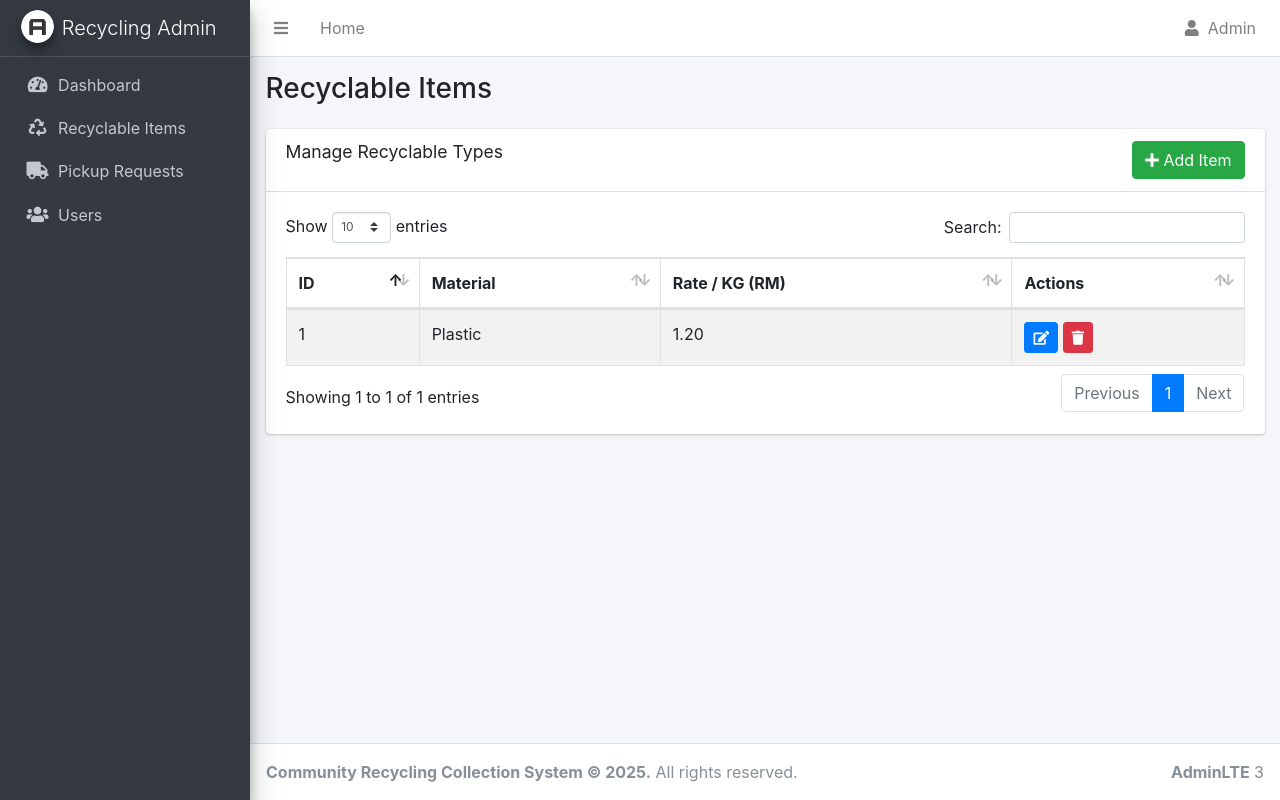
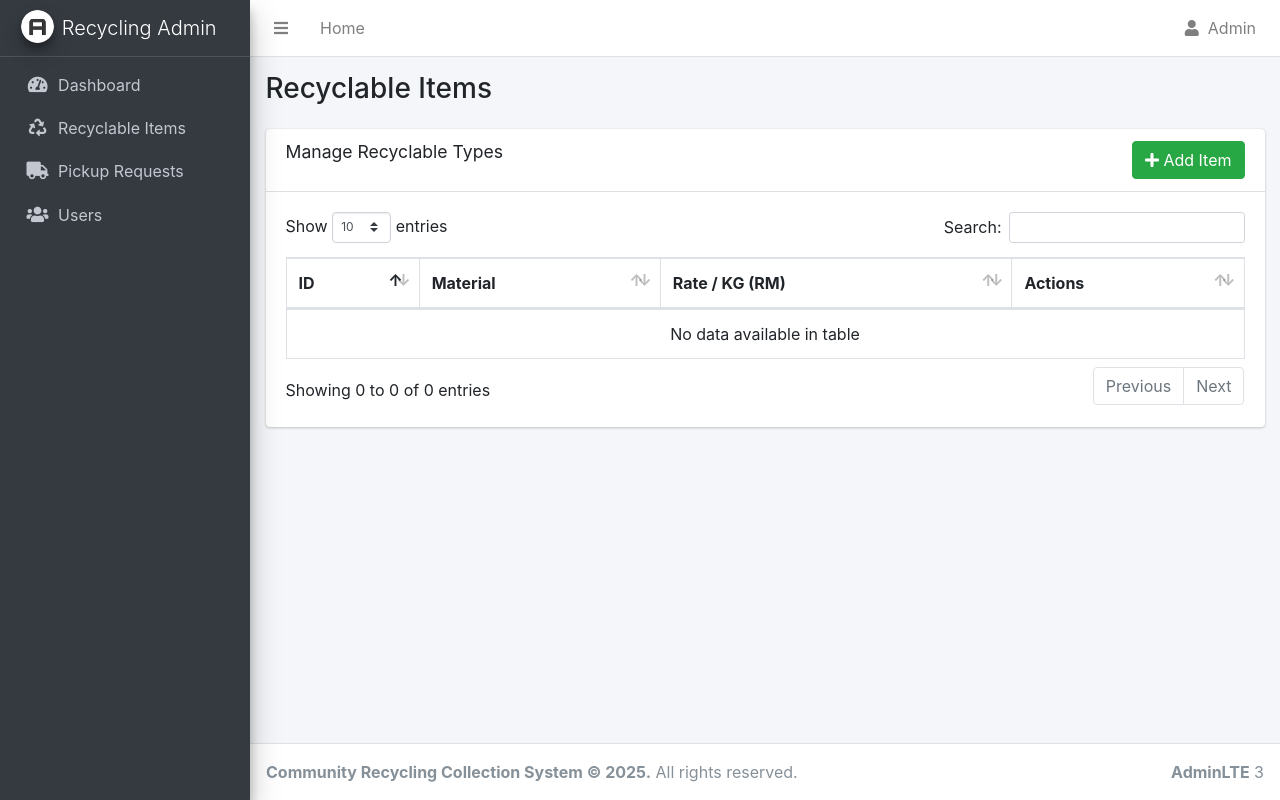
Before and after one commit to aunifthh/recycle, a PHP site: page /admin/recyclable.php in a window 1280 px wide. Run offline with PHP 8.4, Linux system fonts and the light colour scheme; some libraries are stand-ins or nearby versions.

Commit message:
Update recyclable.php

```diff
--- a/admin/recyclable.php
+++ b/admin/recyclable.php
@@ -43,7 +43,7 @@
                     </div>
 
                     <div class="card-body">
-                        <table id="recycleTable" class="table table-bordered table-striped">
+                        <table id="recycleTable" class="table table-bordered table-hover">
                             <thead>
                                 <tr>
                                     <th>ID</th>
@@ -52,18 +52,7 @@
                                     <th>Actions</th>
                                 </tr>
                             </thead>
-                            <tbody>
-                                <!-- Sample data (Replace with database) -->
-                                <tr>
-                                    <td>1</td>
-                                    <td>Plastic</td>
-                                    <td>1.20</td>
-                                    <td>
-                                        <button class="btn btn-primary btn-sm"><i class="fas fa-edit"></i></button>
-                                        <button class="btn btn-danger btn-sm"><i class="fas fa-trash"></i></button>
-                                    </td>
-                                </tr>
-                            </tbody>
+
                         </table>
                     </div>
 
@@ -86,19 +75,42 @@
             <div class="modal-body">
 
                 <label>Material Name</label>
-                <input type="text" class="form-control mb-2" placeholder="e.g. Plastic" required>
+                <input id="addMaterial" type="text" class="form-control mb-2" placeholder="e.g. Plastic" required>
 
                 <label>Rate per KG (RM)</label>
-                <input type="number" step="0.01" class="form-control" placeholder="0.00" required>
+                <input id="addRate" type="number" step="0.01" class="form-control" placeholder="0.00" required>
 
             </div>
             <div class="modal-footer">
                 <button class="btn btn-secondary" data-dismiss="modal">Cancel</button>
-                <button class="btn btn-success">Save</button>
+                <button id="addItemBtn" class="btn btn-success">Save</button>
             </div>
         </form>
     </div>
 </div>
+
+<div class="modal fade" id="editModal">
+    <div class="modal-dialog">
+        <form class="modal-content">
+            <div class="modal-header">
+                <h5 class="modal-title">Edit Recyclable Item</h5>
+            </div>
+            <div class="modal-body">
+                <label>Material Name</label>
+                <input id="editMaterial" type="text" class="form-control mb-2" required>
+
+                <label>Rate per KG (RM)</label>
+                <input id="editRate" type="number" step="0.01" class="form-control" required>
+            </div>
+
+            <div class="modal-footer">
+                <button class="btn btn-secondary" data-dismiss="modal">Cancel</button>
+                <button id="saveEditBtn" class="btn btn-primary">Save</button>
+            </div>
+        </form>
+    </div>
+</div>
+
 
 <!-- Scripts -->
 <script src="../app/plugins/jquery/jquery.min.js"></script>
@@ -111,5 +123,79 @@
     $("#recycleTable").DataTable();
 </script>
 
+<script>
+    let recycleTable = $("#recycleTable").DataTable();
+
+    // ADD ITEM
+    $("#addItemBtn").on("click", function() {
+        let material = $("#addMaterial").val();
+        let rate = $("#addRate").val();
+
+        if(material && rate){
+            recycleTable.row.add([
+                recycleTable.rows().count() + 1,
+                material,
+                parseFloat(rate).toFixed(2),
+                `
+                <button class="btn btn-primary btn-sm edit-btn"><i class="fas fa-edit"></i></button>
+                <button class="btn btn-danger btn-sm delete-btn"><i class="fas fa-trash"></i></button>
+                `
+            ]).draw(false);
+
+            $("#addModal").modal("hide");
+            $("#addMaterial").val("");
+            $("#addRate").val("");
+        }
+    });
+</script>
+
+<script>
+    let selectedRow;
+
+    // OPEN EDIT MODAL
+    $("#recycleTable tbody").on("click", ".edit-btn", function() {
+        selectedRow = recycleTable.row($(this).parents("tr"));
+        let data = selectedRow.data();
+
+        $("#editMaterial").val(data[1]);
+        $("#editRate").val(data[2]);
+
+        $("#editModal").modal("show");
+    });
+
+    // SAVE EDIT
+    $("#saveEditBtn").on("click", function(e) {
+        e.preventDefault();
+
+        let newMaterial = $("#editMaterial").val();
+        let newRate = $("#editRate").val();
+
+        selectedRow.data([
+            selectedRow.data()[0], // ID stays same
+            newMaterial,
+            parseFloat(newRate).toFixed(2),
+            `
+            <button class="btn btn-primary btn-sm edit-btn"><i class="fas fa-edit"></i></button>
+            <button class="btn btn-danger btn-sm delete-btn"><i class="fas fa-trash"></i></button>
+            `
+        ]).draw(false);
+
+        $("#editModal").modal("hide");
+    });
+</script>
+
+<script>
+    // DELETE / ARCHIVE
+    $("#recycleTable tbody").on("click", ".delete-btn", function() {
+        let row = recycleTable.row($(this).parents("tr"));
+
+        if(confirm("Archive this item?")){
+            row.remove().draw(false);
+        }
+    });
+</script>
+
+
+
 </body>
 </html>
```
